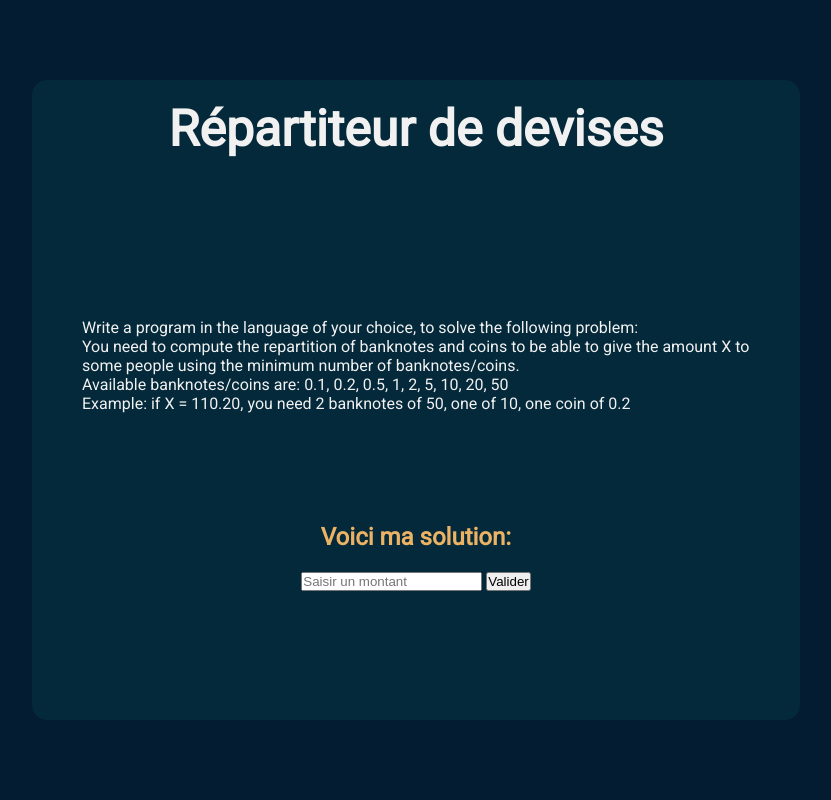
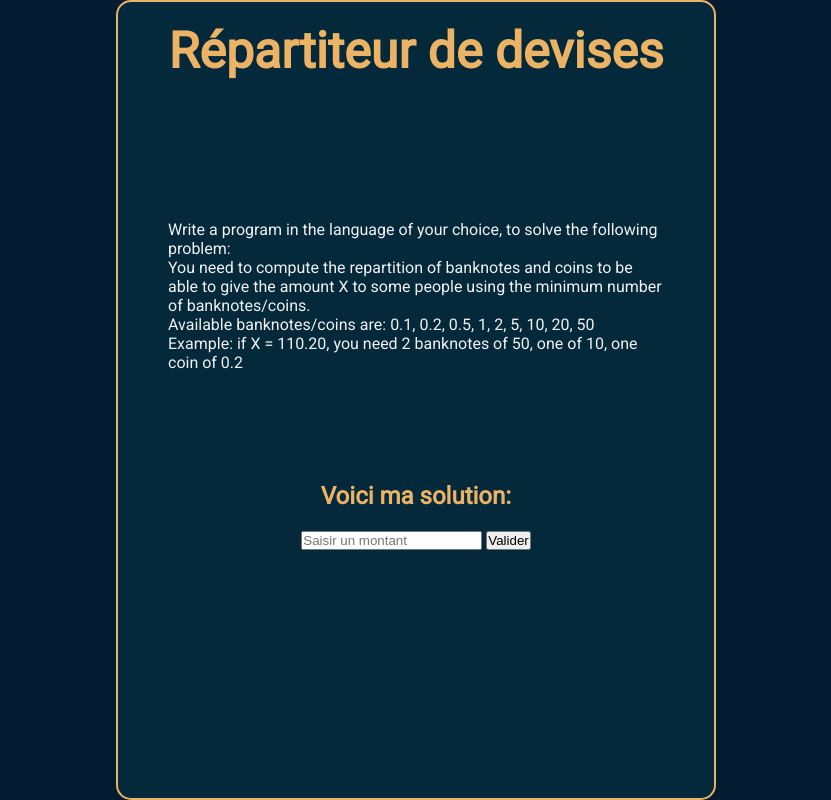
Before and after one commit to MathSAUL/RepartiteurDevise, a plain HTML site: page index.html in a window 1280 px wide. Shown: the whole page, without its empty margins (224-1055 px from the left). Drawn offline with Linux system fonts and the light colour scheme.

Commit message:
Update style.css

```diff
--- a/style.css
+++ b/style.css
@@ -21,8 +21,8 @@ body {
 h1 {
 	font-size: 50px;
 	text-align: center;
-	color: #f1f1f1;
-	margin-bottom: 150px;
+	color: #ecb365;
+	margin-bottom: 130px;
 }
 
 h2 {
@@ -31,9 +31,10 @@ h2 {
 }
 
 #conteneur {
-	width: 60%;
-	height: 80%;
+	width: 600px;
+	height: 800px;
 	background-color: #04293a;
+	border: 2px solid #ecb365;
 	color: #f1f1f1;
 	padding: 20px;
 	border-radius: 15px;
@@ -57,7 +58,7 @@ h2 {
 }
 
 #resultat {
-	width: 350px;
+	width: 400px;
 	visibility: hidden;
 	margin-top: 20px;
 	padding: 10px;
@@ -65,7 +66,7 @@ h2 {
 	border-radius: 5px;
 	color: black;
 	position: absolute;
-	left: calc(50% - 175px);
+	left: calc(50% - 200px);
 }
 
 #erreur {
```
